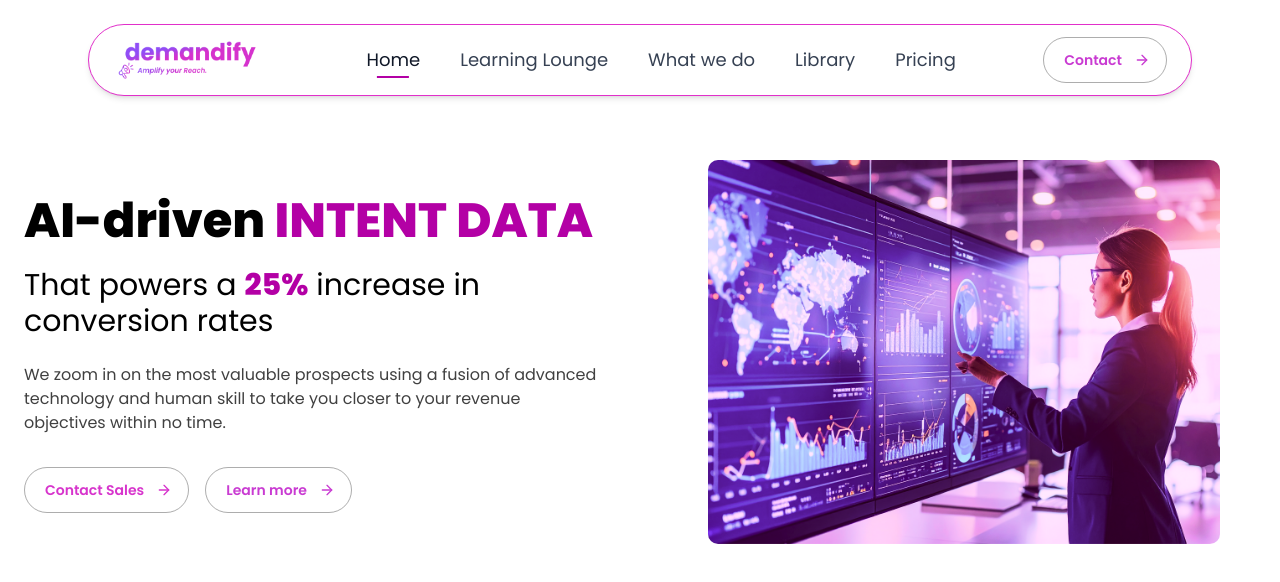
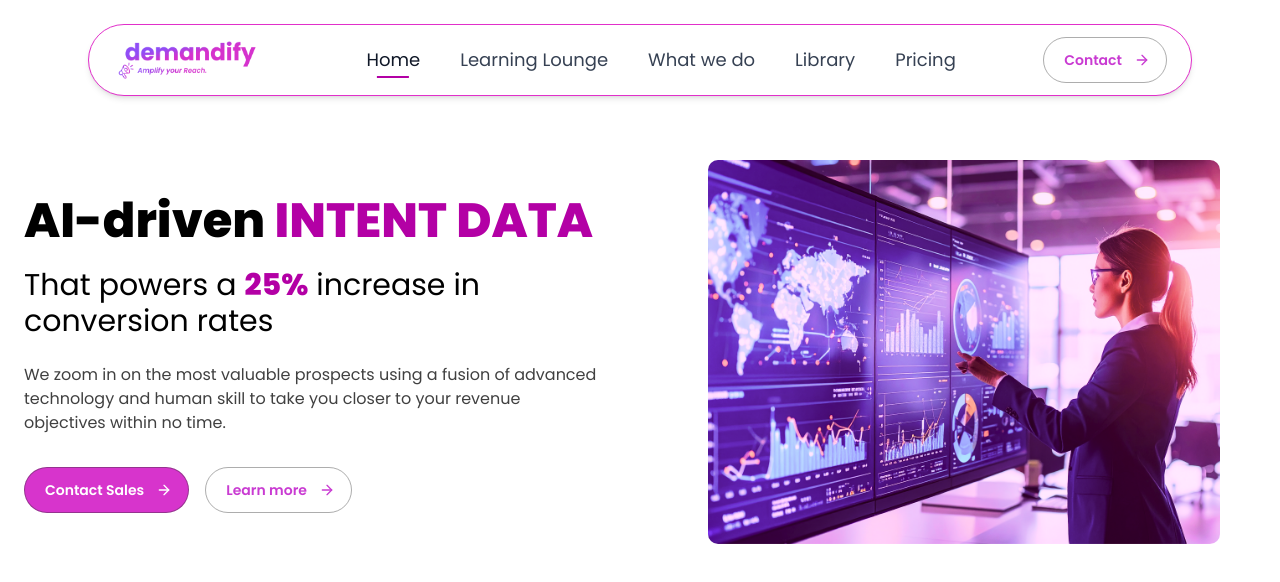
Before and after one commit to DemandifyMedia2022/DemandifyMedia, a Next.js app: page / in a window 1280 px wide. Shown: the top 582 px of the page. Built offline with nearby package versions, Linux system fonts and the light colour scheme.

Commit message:
Hero Section

```diff
--- a/components/ui/flow-button2.tsx
+++ b/components/ui/flow-button2.tsx
@@ -3,10 +3,10 @@ import { ArrowRight } from 'lucide-react';
 
 export  function FlowButton({ text = "Modern Button" }: { text?: string }) {
   return (
-    <button className="group relative flex items-center gap-1 overflow-hidden rounded-[100px] border-[1.5px] border-[#333333]/40 bg-transparent px-8 py-3 text-sm font-semibold text-[#d734cc] cursor-pointer transition-all duration-[600ms] ease-[cubic-bezier(0.23,1,0.32,1)] hover:border-transparent hover:text-white hover:rounded-[12px] active:scale-[0.95]">
+    <button className="group relative flex items-center gap-1 overflow-hidden rounded-[100px] border-[1.5px] border-[#333333]/40 bg-[#d734cc] px-8 py-3 text-sm font-semibold text-white cursor-pointer transition-all duration-[600ms] ease-[cubic-bezier(0.23,1,0.32,1)] hover:bg-white hover:text-[#c93bd2] hover:rounded-[12px] active:scale-[0.95]">
       {/* Left arrow (arr-2) */}
       <ArrowRight
-        className="absolute w-4 h-4 left-[-25%] stroke-[#d734cc] fill-none z-[9] group-hover:left-4 group-hover:stroke-white transition-all duration-[800ms] ease-[cubic-bezier(0.34,1.56,0.64,1)]"
+        className="absolute w-4 h-4 left-[-25%] stroke-white fill-none z-[9] group-hover:left-4 group-hover:stroke-[#c93bd2] transition-all duration-[800ms] ease-[cubic-bezier(0.34,1.56,0.64,1)]"
       />
 
       {/* Text */}
@@ -14,12 +14,11 @@ export  function FlowButton({ text = "Modern Button" }: { text?: string }) {
         {text}
       </span>
 
-      {/* Circle */}
-      <span className="absolute top-1/2 left-1/2 -translate-x-1/2 -translate-y-1/2 w-4 h-4 bg-[#c93bd2] rounded-[50%] opacity-0 group-hover:w-[220px] group-hover:h-[220px] group-hover:opacity-100 transition-all duration-[800ms] ease-[cubic-bezier(0.19,1,0.22,1)]"></span>
+      {/* no circle for inverse variant */}
 
       {/* Right arrow (arr-1) */}
       <ArrowRight
-        className="absolute w-4 h-4 right-4 stroke-[#d734cc] fill-none z-[9] group-hover:right-[-25%] group-hover:stroke-white transition-all duration-[800ms] ease-[cubic-bezier(0.34,1.56,0.64,1)]"
+        className="absolute w-4 h-4 right-4 stroke-white fill-none z-[9] group-hover:right-[-25%] group-hover:stroke-[#c93bd2] transition-all duration-[800ms] ease-[cubic-bezier(0.34,1.56,0.64,1)]"
       />
     </button>
   );
```
